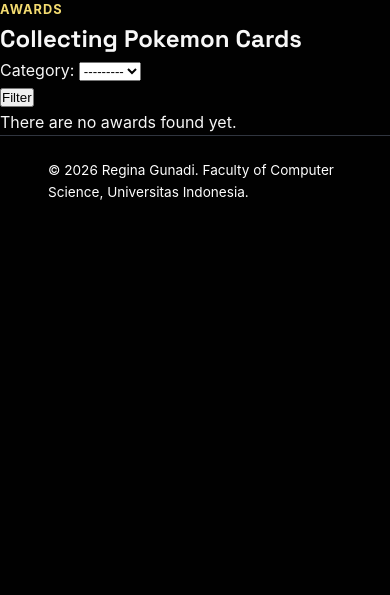
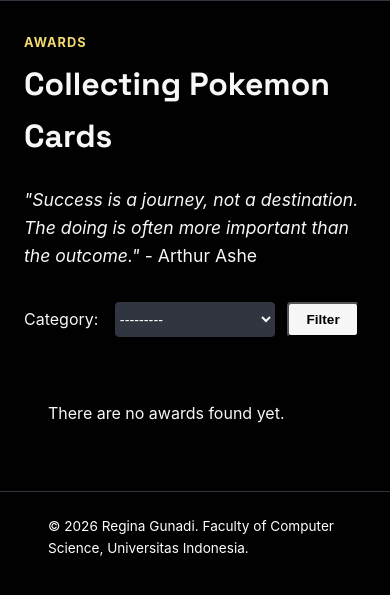
Before and after one commit to ReginaGunadi/myportofolio, a Django app: page /award/ in a window 390 px wide. Shown: the part 108-703 px from the top of the page. Run offline with Django 5.2, Linux system fonts and the light colour scheme; data that the repository does not hold is empty.

Commit message:
feat: Add CSS to the Award section

```diff
--- a/static/css/style.css
+++ b/static/css/style.css
@@ -163,7 +163,8 @@
     flex-wrap: wrap;
 }
 
-.social-link {
+.social-link,
+.filter-button {
     display: inline-block;
     font-size: 0.85rem;
     font-weight: 600;
@@ -175,13 +176,14 @@
     transition: background-color 0.2s ease;
 }
 
-.social-link:hover {
+.social-link:hover,
+.filter-button:hover {
     background-color: var(--accent);
 }
 
 
-/*Styling Experiences */
-.experience-section {
+/*Styling Experiences + Styling Awards (Similar)*/
+.experience-section, .award-section {
     padding: 2rem 0;
     border-top: 1px solid var(--line);
 }
@@ -194,30 +196,53 @@
     text-transform: uppercase;
 }
 
-.experience-section h1 {
+.experience-section h1,
+.award-section h1 {
     margin: 0.4rem 0 1.5rem;
     font-size: 3.0rem;
+}
+
+.experience-grid, .award-grid {
+    gap: 1rem;
 }
 
 .experience-grid {
     display: flex;
     flex-direction: column;
     grid-template-columns: repeat(auto-fit, minmax(240px, 1fr));
-    gap: 1rem;
+}
+
+.award-grid {
+    display: grid;
+    flex-direction: row;
+    grid-template-columns: repeat(2, 1fr);
+}
+
+.experience-card,
+.award-card {
+    background-color: var(--line);
+    border: 1px solid var(--line);
+    display: flex;
+    margin: 1rem;
+    gap: 2rem;
 }
 
 .experience-card {
+    flex-direction: row;
+    align-items: center;
+    border-radius: var(--radius);
     padding: 2rem 2rem;
-    background-color: var(--line);
-    border: 1px solid var(--line);
-    border-radius: var(--radius);
-    display: flex;
-    align-items: center;
-    margin: 1.5rem 0rem;
-    gap: 2rem;
 }
 
-.experience-card:hover {
+.award-card {
+    flex-direction: column;
+    align-items: flex-start;
+    border-radius: 20px;
+}
+
+.experience-card:hover,
+.award-card:hover,
+.filter-form select:hover {
     background-color: var(--hovering);
 }
 
@@ -237,7 +262,7 @@
     color: var(--ink);
 }
 
-.experience-description{
+.experience-description {
     text-align: justify;
     align-items: center;
     margin: 0.5rem 0 0 1.5rem;
@@ -255,6 +280,47 @@
 }
 
 
+/* Styling Awards (Costumized) */
+.award-quote {
+    font-size: 1.1rem;
+}
+
+.filter-form {
+    display: flex;
+    flex-direction: row;
+    font-style: inherit;
+    padding: 2rem 0 2rem 0;
+}
+
+.filter-form select {
+    background-color: var(--accent);
+    color: var(--ink);
+    border: 1px solid var(--line);
+    border-radius: var(--radius);
+    width: 10rem;
+    font-size: 0.9rem;
+    margin: 0rem 0.75rem 0rem 0.75rem;
+    height: 2.2rem;
+}
+
+.award-photo {
+    width: 100%;
+    height: 200px;
+    object-fit: cover;
+    border-radius: 20px;
+}
+
+.award-details {
+    display: flex;
+    flex-direction: column;
+    gap: 0.5rem;
+    width: 100%;
+    text-align: justify;
+    padding: 1rem 1rem 1rem 1rem;
+    margin: 0;
+}
+
+
 /*Styling Footer*/
 .site-footer {
     padding: 1.5rem;
@@ -266,6 +332,7 @@
 
 /*Styling for handphone view*/
 @media (max-width: 600px) {
+    /* About Me Section */
     .hero-grid {
         grid-template-columns: 1fr;
         grid-template-areas:
@@ -281,21 +348,31 @@
     .social-links {
         justify-content: flex-start;
     }
-}
 
-@media (max-width: 600px) {
-    .experience-card {
-        flex-direction: column;
+
+    /* Experiences and Awards Section */
+    .experience-section h1,
+    .award-section h1 {
+        font-size: 2.0rem;
+    }
+
+    .experience-grid {
+        padding-right: 25px;
+    }
+
+    .experience-card,
+    .award-grid {
         width: 100%;
         height: auto;
         padding: 2rem 1.5rem;
+        flex-direction: column;
     }
 
-    .experience-section h1 {
-        font-size: 2.0rem;
+    .award-grid {
+        grid-template-columns: 1fr;
     }
 
-    .photo {
+    .photo, .award-photo{
         width: 100%;
     }
 }
--- a/templates/award.html
+++ b/templates/award.html
@@ -25,20 +25,21 @@
 
     <!-- Bagian Awards -->
     <main>
-        <section>
-            <div>
+        <section class="award-section" id="award">
+            <div class="container">
                 <p class="section-kicker">Awards</p>
                 <h1>Collecting Pokemon Cards</h1>
+                <p class="award-quote"><i>"Success is a journey, not a destination. The doing is often more important than the outcome." </i>- Arthur Ashe</p>
 
-                <form method="get">
+                <form method="get" class="filter-form" placeholder ="all">
                     {{filter.form.as_p}}
-                    <button type="submit">Filter</button>
+                    <button class= "filter-button" type="submit">Filter</button>
                 </form>
 
                 <div class="award-grid">
                     {% for award in filter.qs %}
                     <article class="award-card">
-                        <img class = "award-photo" src= {{award.image}} alt= {{experience.title}}>
+                        <img class = "award-photo" src= "{{award.image}}" alt= {{award.title}}>
 
                         <div class = "award-details">
                             <h2>{{award.title}}</h2>
```
Lines whose indentation alone changed are shown as unchanged.
